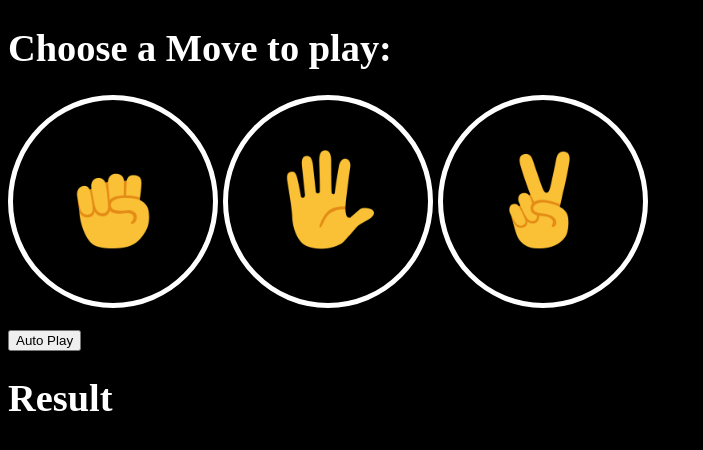
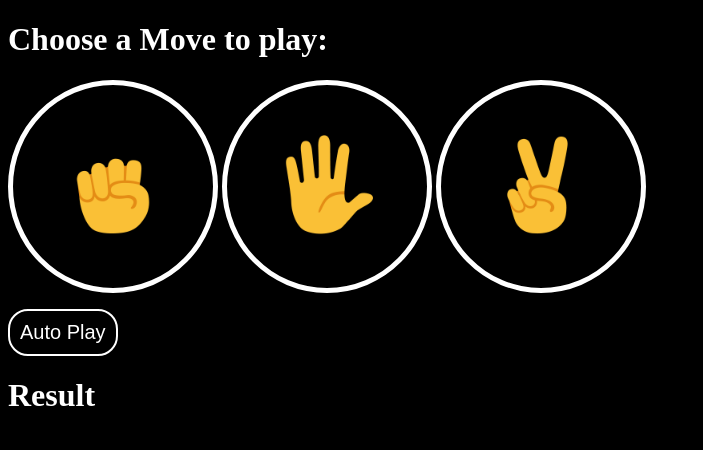
Before and after one commit to vishanthan8055/JsPractice-StonePapersSissor, a plain HTML site: page index.html in a window 1280 px wide. Shown: the whole page, without its empty margins (0-703 px from the left). Drawn offline with Linux system fonts and the light colour scheme.

Commit message:
Update style.css

```diff
--- a/style.css
+++ b/style.css
@@ -1,7 +1,9 @@
 body{
     background-color: black;
     color: white;
-    font-size: larger;
+}
+button{
+    cursor: pointer;
 }
 
 .move-btn{
@@ -15,7 +17,7 @@ body{
     height: 100px;
 }
 .move-result{
-    font-size: 30px;
+    font-size: 25px;
 }
 .move-result>img{
     background-color: black;
@@ -25,3 +27,11 @@ body{
     width: 30px;
     height: 30px;
 }
+.auto-play-btn{
+    background-color: black;
+    border: 2px solid white;
+    border-radius: 20px;
+    color: white;
+    font-size: 20px;
+    padding: 10px;
+}
```
